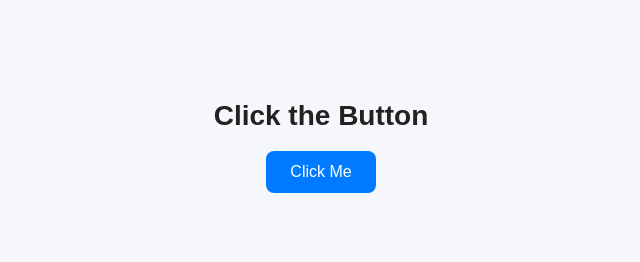
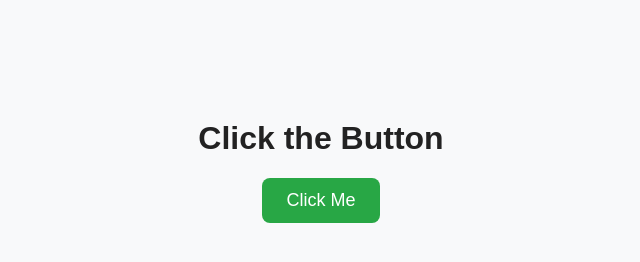
Before and after one commit to samj31304-commits/test, a plain HTML site: page index.html in a window 1280 px wide. Shown: the whole page, without its empty margins (319-959 px from the left). Drawn offline with Linux system fonts and the light colour scheme.

Commit message:
Update style.css

```diff
--- a/style.css
+++ b/style.css
@@ -1,34 +1,29 @@
 body {
   font-family: Arial, sans-serif;
   text-align: center;
-  margin-top: 100px;
-  background-color: #f5f7fa;
-  color: #333;
-}
-
-h1 {
-  font-size: 28px;
+  margin-top: 120px;
+  background-color: #f8f9fa;
   color: #222;
 }
 
 button {
-  background-color: #007bff;
+  background-color: #28a745;
   color: white;
   border: none;
   border-radius: 8px;
   padding: 12px 24px;
-  font-size: 16px;
+  font-size: 18px;
   cursor: pointer;
-  transition: background-color 0.25s ease, transform 0.2s ease;
+  transition: background-color 0.3s ease, transform 0.2s ease;
 }
 
 button:hover {
-  background-color: #0056b3;
+  background-color: #218838;
   transform: scale(1.05);
 }
 
-#status {
-  margin-top: 25px;
-  font-size: 18px;
-  color: #444;
+#message {
+  margin-top: 30px;
+  font-size: 20px;
+  color: #333;
 }
```
